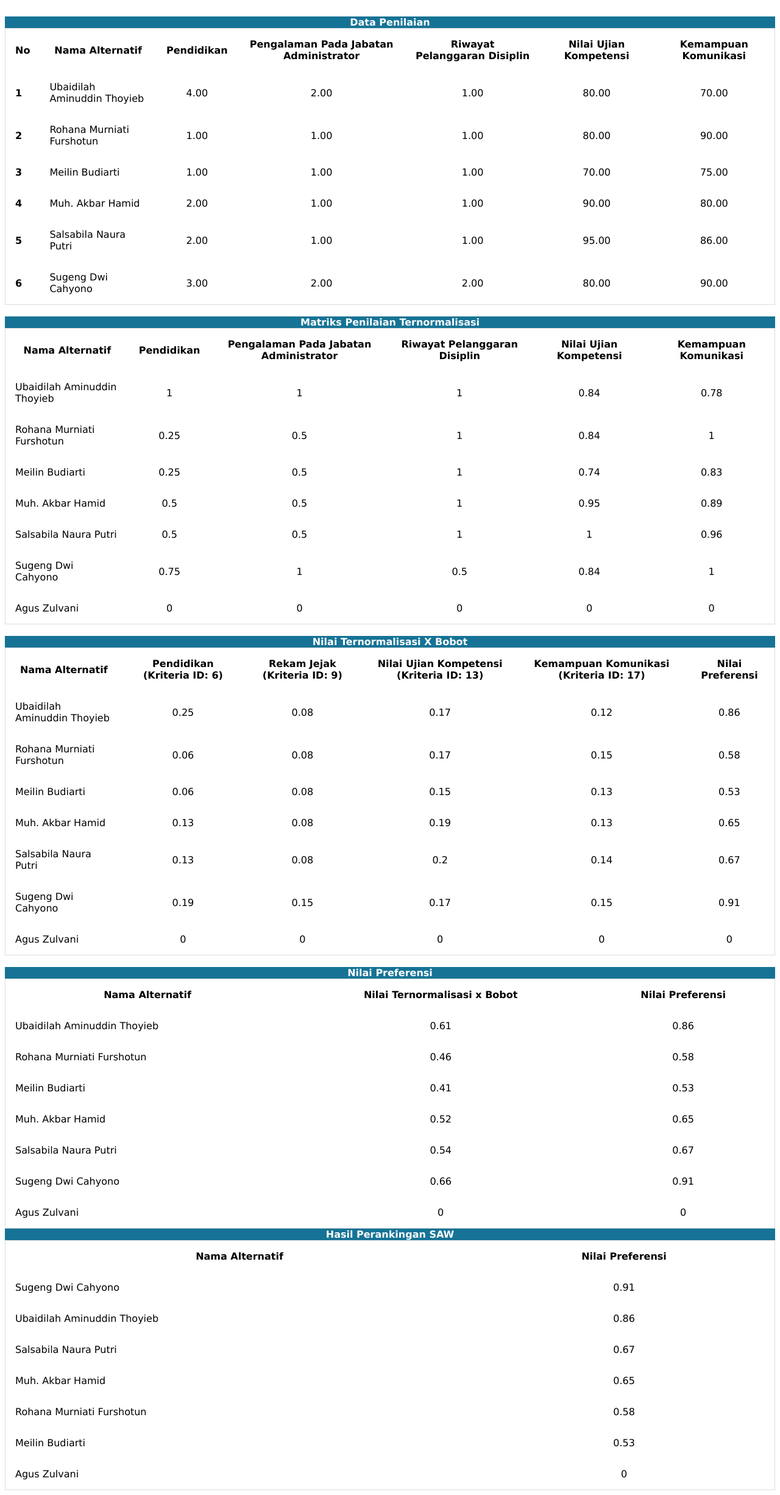
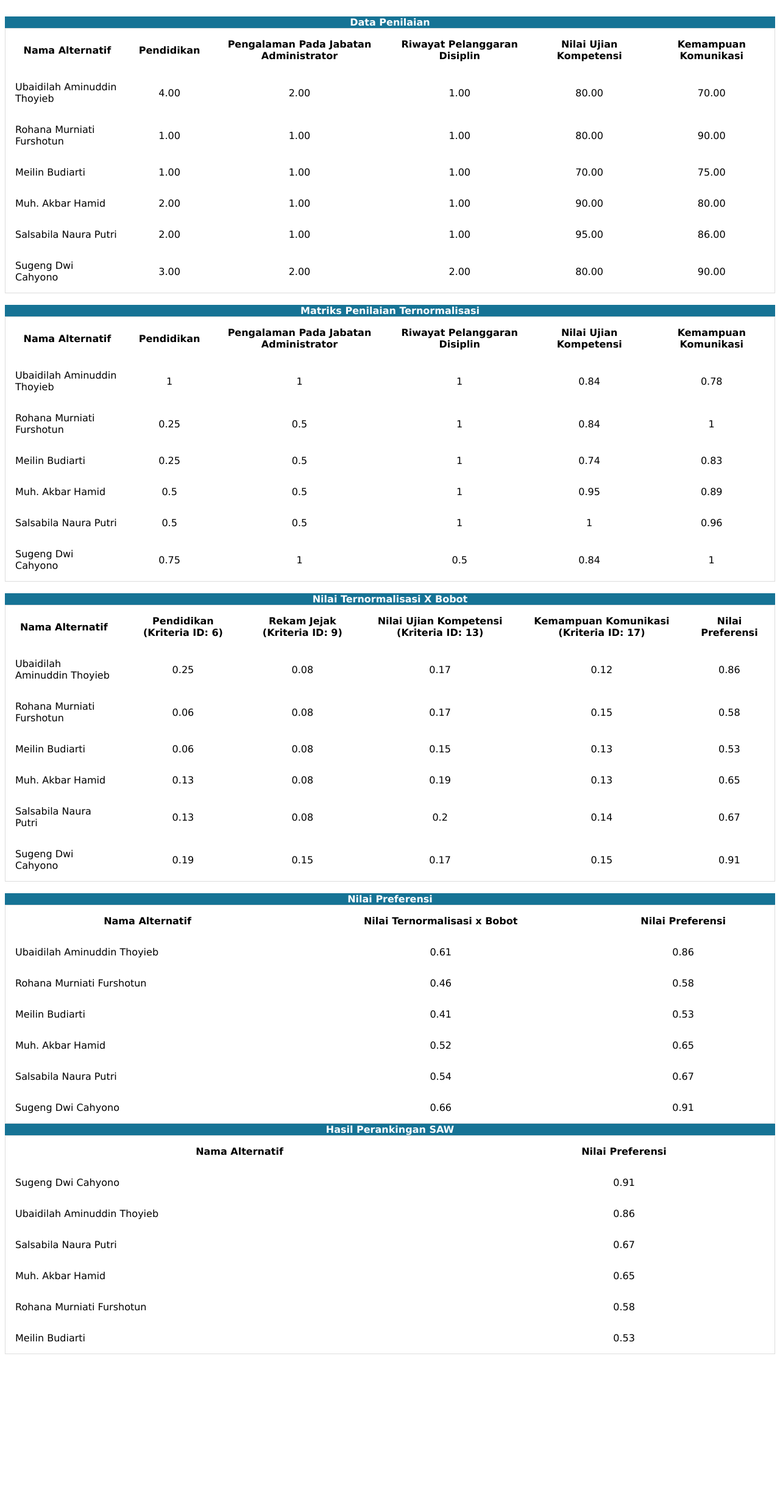
Before and after one commit to ateritori/dss, a PHP site: page /rinciansaw.php in a window 1280 px wide. Shown: the whole page at 61% size. After the commit the page ends 2221 px from the top, so only its background shows below. Run offline with PHP 8.4, Linux system fonts and the light colour scheme; a user stored in the database is signed in; data comes from the database, SQL or seed files in the repository.

Commit message:
18 oktober
Edit 18 Oktober

```diff
--- a/agregasi.php
+++ b/agregasi.php
@@ -11,8 +11,11 @@ if (!isset($_SESSION['username'])) {
 // Koneksi ke database
 require 'config/koneksi.php';
 
-// Ambil data alternatif
-$queryAlternatif = "SELECT * FROM Alternatif WHERE status_alternatif = '1'";
+// Ambil data alternatif yang sudah dinilai
+$queryAlternatif = "SELECT DISTINCT a.id_alternatif, a.nama_alternatif
+                    FROM Alternatif a
+                    JOIN Penilaian p ON a.id_alternatif = p.id_alternatif
+                    WHERE a.status_alternatif = '1'";
 $resultAlternatif = $conn->query($queryAlternatif);
 $alternatif = [];
 while ($row = $resultAlternatif->fetch_assoc()) {
--- a/mtrx_keputusan.php
+++ b/mtrx_keputusan.php
@@ -68,7 +68,6 @@ if (!isset($_SESSION['username'])) {
             <table class="table table-bordered">
               <thead>
                 <tr>
-                  <th scope="col" style="color: black; text-align: center">No</th>
                   <th scope="col" style="color: black; text-align: center">Nama Alternatif</th>
                   <?php
                   // Ambil semua kriteria
@@ -94,7 +93,6 @@ if (!isset($_SESSION['username'])) {
               </thead>
               <tbody>
                 <?php
-                $no = 0;
 
                 // Ambil semua alternatif
                 $sql = "
@@ -138,9 +136,7 @@ if (!isset($_SESSION['username'])) {
                 }
 
                 foreach ($dataByAlternatif as $id_alternatif => $dataAlternatif) {
-                  $no++;
                   echo "<tr>";
-                  echo "<th scope='row' style='color: black'>$no</th>";
                   echo "<td style='color: black'>" . $dataAlternatif['nama_alternatif'] . "</td>";
 
                   // Ambil semua kriteria lagi untuk menampilkan nilai
--- a/mtrx_ternormalisasi.php
+++ b/mtrx_ternormalisasi.php
@@ -11,8 +11,11 @@ if (!isset($_SESSION['username'])) {
 // Koneksi ke database
 require 'config/koneksi.php';
 
-// Ambil data alternatif
-$queryAlternatif = "SELECT * FROM Alternatif WHERE status_alternatif = '1'";
+// Ambil data alternatif yang sudah dinilai
+$queryAlternatif = "SELECT DISTINCT a.id_alternatif, a.nama_alternatif
+                    FROM Alternatif a
+                    JOIN Penilaian p ON a.id_alternatif = p.id_alternatif
+                    WHERE a.status_alternatif = '1'";
 $resultAlternatif = $conn->query($queryAlternatif);
 $alternatif = [];
 while ($row = $resultAlternatif->fetch_assoc()) {
--- a/perangkingan.php
+++ b/perangkingan.php
@@ -11,8 +11,11 @@ if (!isset($_SESSION['username'])) {
 // Koneksi ke database
 require 'config/koneksi.php';
 
-// Ambil data alternatif
-$queryAlternatif = "SELECT * FROM Alternatif WHERE status_alternatif = '1'";
+// Ambil data alternatif yang sudah dinilai
+$queryAlternatif = "SELECT DISTINCT a.id_alternatif, a.nama_alternatif
+                    FROM Alternatif a
+                    JOIN Penilaian p ON a.id_alternatif = p.id_alternatif
+                    WHERE a.status_alternatif = '1'";
 $resultAlternatif = $conn->query($queryAlternatif);
 $alternatif = [];
 while ($row = $resultAlternatif->fetch_assoc()) {
--- a/preferensi.php
+++ b/preferensi.php
@@ -11,8 +11,11 @@ if (!isset($_SESSION['username'])) {
 // Koneksi ke database
 require 'config/koneksi.php';
 
-// Ambil data alternatif
-$queryAlternatif = "SELECT * FROM Alternatif WHERE status_alternatif = '1'";
+// Ambil data alternatif yang sudah dinilai
+$queryAlternatif = "SELECT DISTINCT a.id_alternatif, a.nama_alternatif
+                    FROM Alternatif a
+                    JOIN Penilaian p ON a.id_alternatif = p.id_alternatif
+                    WHERE a.status_alternatif = '1'";
 $resultAlternatif = $conn->query($queryAlternatif);
 $alternatif = [];
 while ($row = $resultAlternatif->fetch_assoc()) {
```
